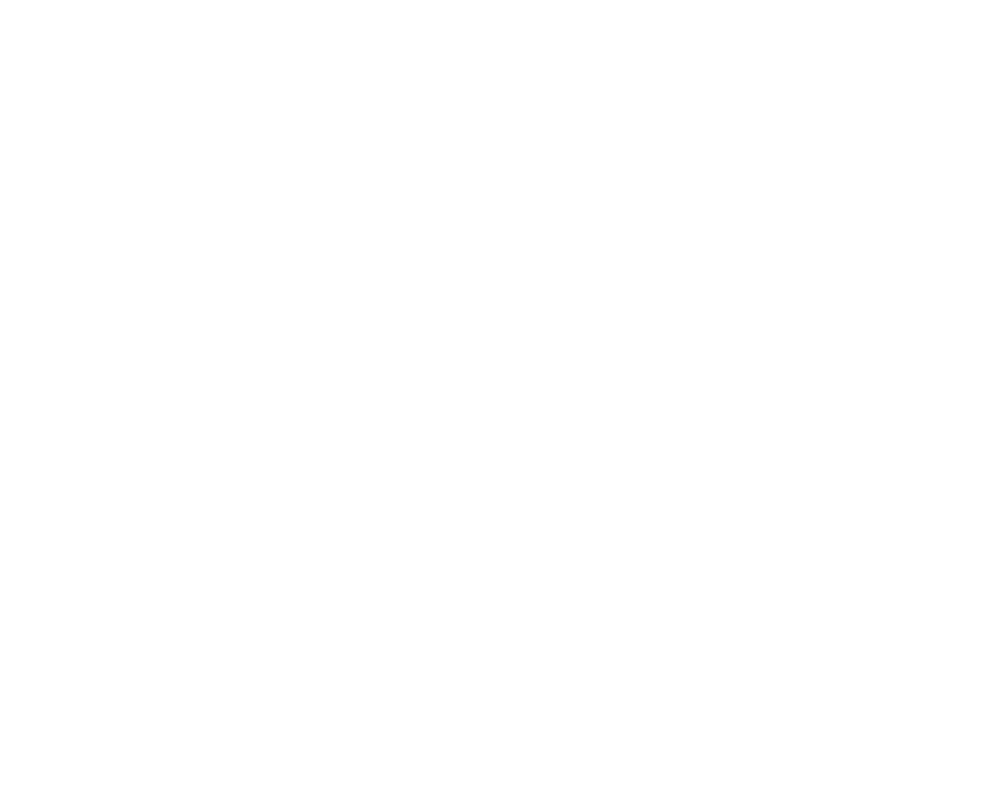
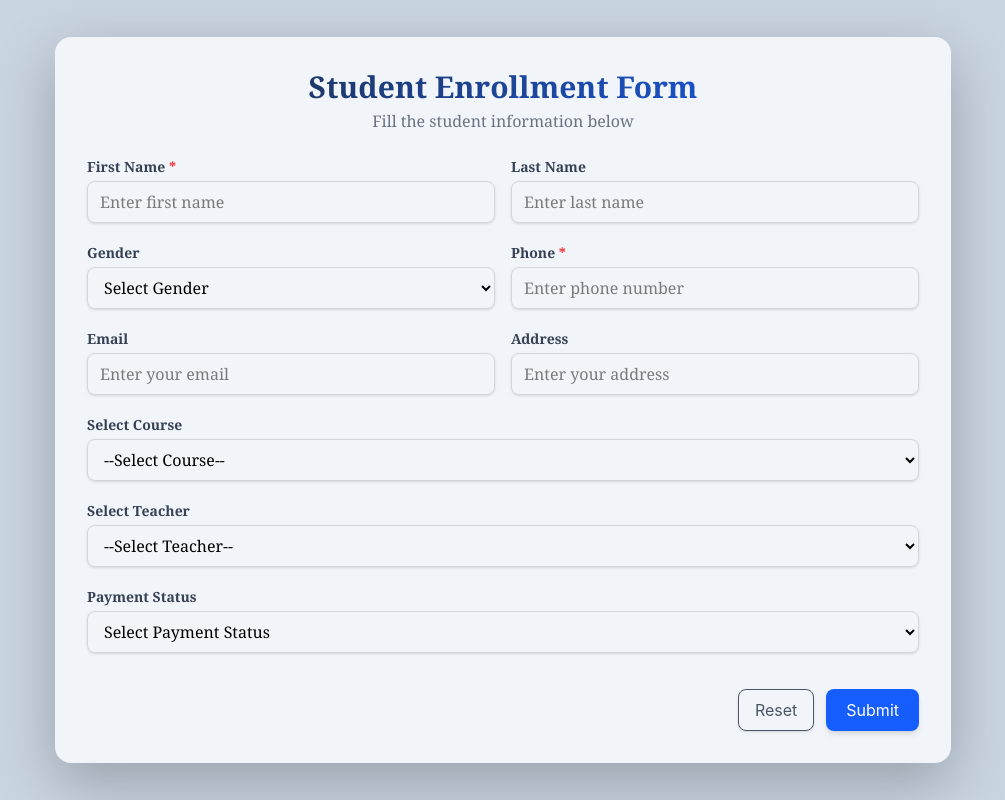
Before and after one commit to Aashishh05/Student-Management-System, a React app in the folder Frontend/: page /StudentForm in a window 1280 px wide. Before the commit this address had no page. Shown: the whole page, without its empty margins (137-1142 px from the left). Built offline with nearby package versions, Linux system fonts and the light colour scheme; the HTML template or start-up script is replaced by a standard one.

Commit message:
Student form completed

```diff
--- a/Frontend/src/app.jsx
+++ b/Frontend/src/app.jsx
@@ -1,6 +1,7 @@
 import React from 'react'
 import { Route, Routes } from 'react-router-dom'
 import MainLayout from './component/MainLayout'
+import StudentForm from './pages/StudentForm'
 
 const App = () => {
   return (
@@ -8,6 +9,7 @@
 
       <Routes>
         <Route path='/' element={<MainLayout />}/>
+        <Route path='/StudentForm' element={<StudentForm />} />
       </Routes>
     </div>
   )
--- /dev/null
+++ b/Frontend/src/pages/StudentForm.jsx
@@ -0,0 +1,192 @@
+import React from "react";
+
+const StudentForm = () => {
+  return (
+    <div className="min-h-screen flex items-center justify-center bg-slate-300 p-6">
+
+      {/* Main Card */}
+      <div
+        className="w-full max-w-4xl bg-slate-100 rounded-2xl p-8
+        shadow-[0_20px_60px_rgba(0,0,0,0.25)]
+        hover:shadow-[0_30px_90px_rgba(0,0,0,0.35)]
+        transition duration-300"
+      >
+
+        {/* Header */}
+        <div className="mb-6 text-center">
+          <h1 className="text-3xl font-serif font-semibold bg-gradient-to-r from-slate-800 to-blue-600 bg-clip-text text-transparent">
+            Student Enrollment Form
+          </h1>
+          <p className="text-gray-500 font-serif text-s mt-1">
+            Fill the student information below
+          </p>
+        </div>
+
+        {/* Form */}
+        <form className="space-y-5">
+
+          {/* Row 1 */}
+          <div className="grid md:grid-cols-2 gap-4">
+            <div>
+              <label className="block text-sm font-serif font-bold mb-1 text-gray-700">
+                First Name <span className="text-red-500">*</span>
+              </label>
+              <input
+                type="text"
+                name="first_name"
+                placeholder="Enter first name"
+                className="w-full font-serif border border-gray-300 rounded-lg px-3 py-2 shadow-sm
+                focus:ring-1 focus:ring-blue-500 focus:shadow-md focus:border-blue-500
+                outline-none transition duration-200"
+              />
+            </div>
+
+            <div>
+              <label className="block text-sm font-serif font-bold mb-1 text-gray-700">
+                Last Name
+              </label>
+              <input
+                type="text"
+                name="last_name"
+                placeholder="Enter last name"
+                className="w-full font-serif border border-gray-300 rounded-lg px-3 py-2 shadow-sm
+                focus:ring-1 focus:ring-blue-500 focus:shadow-md focus:border-blue-500
+                outline-none transition duration-200"
+              />
+            </div>
+          </div>
+
+          {/* Row 2 */}
+          <div className="grid md:grid-cols-2 gap-4">
+            <div>
+              <label className="block text-sm font-serif font-bold mb-1 text-gray-700">
+                Gender
+              </label>
+              <select
+                className="w-full font-serif border border-gray-300 rounded-lg px-3 py-2 shadow-sm
+                focus:ring-1 focus:ring-blue-500 focus:shadow-md focus:border-blue-500
+                outline-none transition duration-200"
+              >
+                <option>Select Gender</option>
+                <option>Male</option>
+                <option>Female</option>
+                <option>Others</option>
+              </select>
+            </div>
+
+            <div>
+              <label className="block text-sm font-serif font-bold mb-1 text-gray-700">
+                Phone <span className="text-red-500">*</span>
+              </label>
+              <input
+                type="text"
+                name="phone"
+                placeholder="Enter phone number"
+                className="w-full font-serif border border-gray-300 rounded-lg px-3 py-2 shadow-sm
+                focus:ring-1 focus:ring-blue-500 focus:shadow-md focus:border-blue-500
+                outline-none transition duration-200"
+              />
+            </div>
+          </div>
+
+          {/* Row 3 */}
+          <div className="grid md:grid-cols-2 gap-4">
+            <div>
+              <label className="block text-sm font-serif font-bold mb-1 text-gray-700">
+                Email
+              </label>
+              <input
+                type="email"
+                name="email"
+                placeholder="Enter your email"
+                className="w-full font-serif border border-gray-300 rounded-lg px-3 py-2 shadow-sm
+                focus:ring-1 focus:ring-blue-500 focus:shadow-md focus:border-blue-500
+                outline-none transition duration-200"
+              />
+            </div>
+
+            <div>
+              <label className="block text-sm font-serif font-bold mb-1 text-gray-700">
+                Address
+              </label>
+              <input
+                type="text"
+                name="address"
+                placeholder="Enter your address"
+                className="w-full font-serif border border-gray-300 rounded-lg px-3 py-2 shadow-sm
+                focus:ring-1 focus:ring-blue-500 focus:shadow-md focus:border-blue-500
+                outline-none transition duration-200"
+              />
+            </div>
+          </div>
+
+          {/* Course */}
+          <div>
+            <label className="block text-sm font-serif font-bold mb-1 text-gray-700">
+              Select Course
+            </label>
+            <select
+              className="w-full font-serif border border-gray-300 rounded-lg px-3 py-2 shadow-sm
+              focus:ring-1 focus:ring-blue-500 focus:shadow-md focus:border-blue-500
+              outline-none transition duration-200"
+            >
+              <option>--Select Course--</option>
+            </select>
+          </div>
+
+          {/* Teacher */}
+          <div>
+            <label className="block text-sm font-serif font-bold mb-1 text-gray-700">
+              Select Teacher
+            </label>
+            <select
+              className="w-full font-serif border border-gray-300 rounded-lg px-3 py-2 shadow-sm
+              focus:ring-1 focus:ring-blue-500 focus:shadow-md focus:border-blue-500
+              outline-none transition duration-200"
+            >
+              <option>--Select Teacher--</option>
+            </select>
+          </div>
+
+          {/* Payment */}
+          <div>
+            <label className="block text-sm font-serif font-bold mb-1 text-gray-700">
+              Payment Status
+            </label>
+            <select
+              className="w-full font-serif border border-gray-300 rounded-lg px-3 py-2 shadow-sm
+              focus:ring-1 focus:ring-blue-500 focus:shadow-md focus:border-blue-500
+              outline-none transition duration-200"
+            >
+              <option>Select Payment Status</option>
+              <option>Paid</option>
+              <option>Pending</option>
+              <option>Overdue</option>
+              <option>Partial</option>
+            </select>
+          </div>
+
+          {/* Buttons */}
+          <div className="flex justify-end gap-3 pt-4">
+            <button
+              type="button"
+              className="px-4 py-2 rounded-lg border text-gray-600 hover:bg-gray-200 shadow-sm"
+            >
+              Reset
+            </button>
+
+            <button
+              type="button"
+              className="px-5 py-2 rounded-lg bg-blue-600 text-white hover:bg-blue-700 shadow-md"
+            >
+              Submit
+            </button>
+          </div>
+
+        </form>
+      </div>
+    </div>
+  );
+};
+
+export default StudentForm;
```
